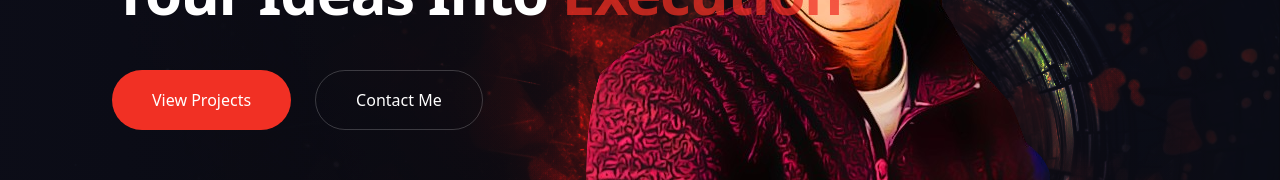
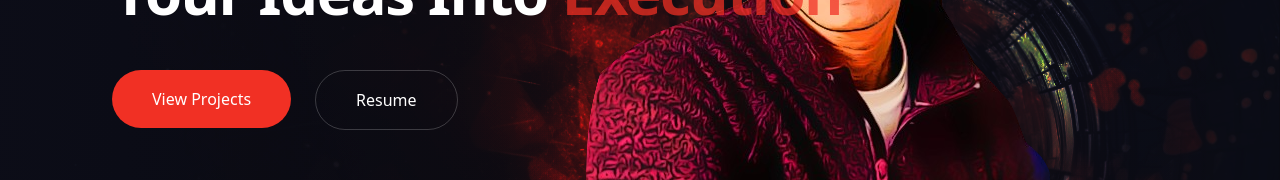
Before and after one commit to ajinsunny/ajinsunnywebsite, a Next.js app: page / in a window 1280 px wide. Shown: the part 464-644 px from the top of the page. Built offline with nearby package versions, Linux system fonts and the light colour scheme.

Commit message:
(refactor) simplify Work component layout; update WorkSlider data and enhance homepage with project links and resume button

```diff
--- a/app/page.tsx
+++ b/app/page.tsx
@@ -3,6 +3,7 @@
 import { Suspense, lazy } from "react";
 import BackgroundImage from "../components/BackgroundImage";
 import LoadingSpinner from "../components/LoadingSpinner";
+import Link from "next/link";
 
 const Avatar = lazy(() => import("../components/Avatar"));
 
@@ -25,12 +26,20 @@
 
               {/* Call to action section */}
               <div className="mt-12 flex flex-col sm:flex-row justify-center lg:justify-start gap-6">
-                <button className="px-10 py-4 bg-accent text-white rounded-full hover:bg-accent/90 transition-colors">
-                  View Projects
-                </button>
-                <button className="px-10 py-4 border border-white/20 rounded-full hover:bg-white/10 transition-colors">
-                  Contact Me
-                </button>
+                <Link href="/work">
+                  <button className="px-10 py-4 bg-accent text-white rounded-full hover:bg-accent/90 transition-colors">
+                    View Projects
+                  </button>
+                </Link>
+                <a
+                  href="https://docs.google.com/document/d/1NVpmnywVhhY3nZeWlyeUkgPb63zyVQRxEs5PdYGsLkY/edit?usp=sharing"
+                  target="_blank"
+                  rel="noopener noreferrer"
+                >
+                  <button className="px-10 py-4 border border-white/20 rounded-full hover:bg-white/10 transition-colors">
+                    Resume
+                  </button>
+                </a>
               </div>
             </div>
           </div>
--- a/app/work/page.tsx
+++ b/app/work/page.tsx
@@ -9,13 +9,6 @@
     <div className="h-full bg-primary/30 py-36 flex items-center">
       <div className="container mx-auto">
         <div className="flex flex-col xl:flex-row gap-x-8">
-          {/* Text Section */}
-          <div className="text-center flex xl:w-[30vw] flex-col lg:text-left mb-4 xl:mb-0">
-            <h2 className="h2 xl:mt-12">
-              My work <span className="text-accent">.</span>
-            </h2>
-          </div>
-          {/* Slider Section */}
           <div className="w-full xl:max-w-[65%]">
             <WorkSlider />
           </div>
--- a/components/WorkSlider.tsx
+++ b/components/WorkSlider.tsx
@@ -42,16 +42,6 @@
           path: "/fms.webp",
         },
         {
-          title: "EV Charging Station Finder",
-          url: "https://ev-chargerfinder.vercel.app/",
-          path: "/evchargefinder.webp",
-        },
-        {
-          title: "Nextjs Dashboard",
-          url: "https://nextjs-dashboard-ajinsunny.vercel.app/",
-          path: "/acme.webp",
-        },
-        {
           title: "Animation Cursor",
           url: "https://github.com/ajinsunny/animated-cursor",
           path: "/animation.gif",
@@ -61,7 +51,6 @@
           url: "https://www.saturday3rdserve.org/",
           path: "/homelessoutreach.png",
         },
-        // Add more images as needed
       ],
     },
   ],
```
Also changed, not shown: 1 other file (tests, documents, lock files or other folders).
